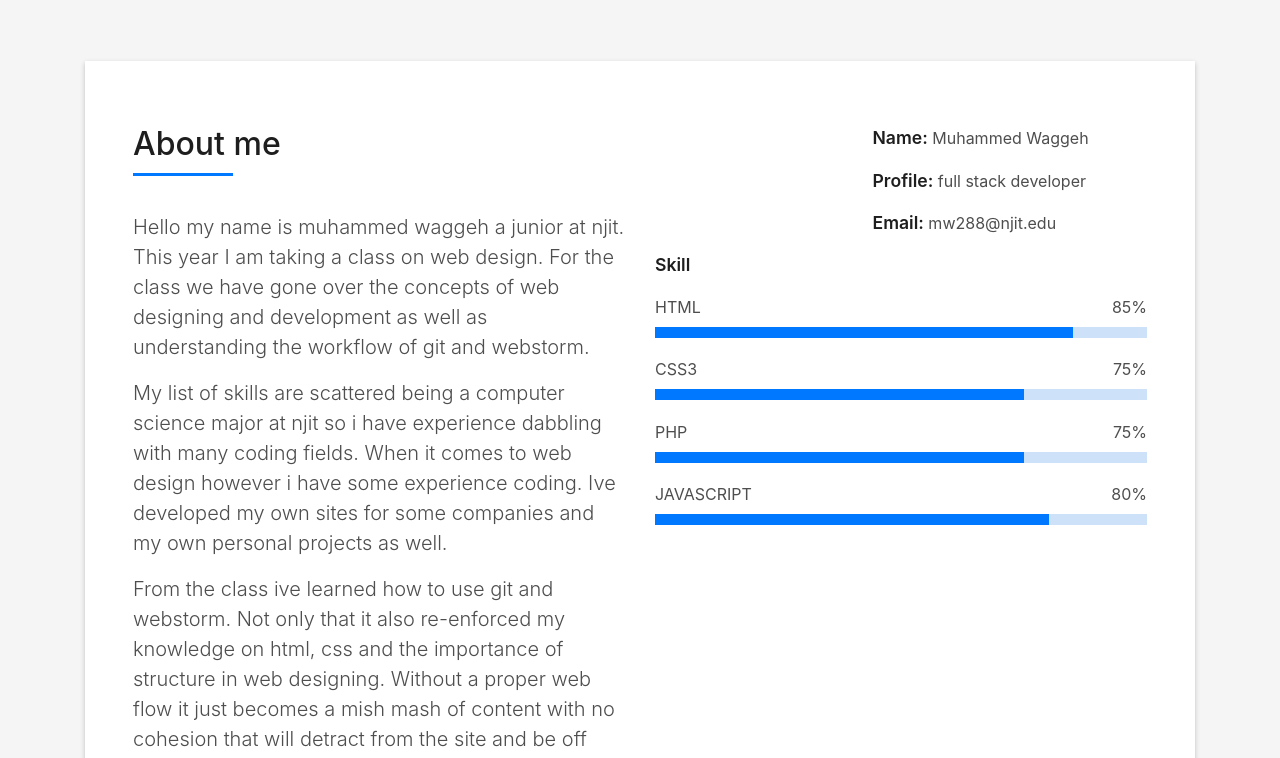
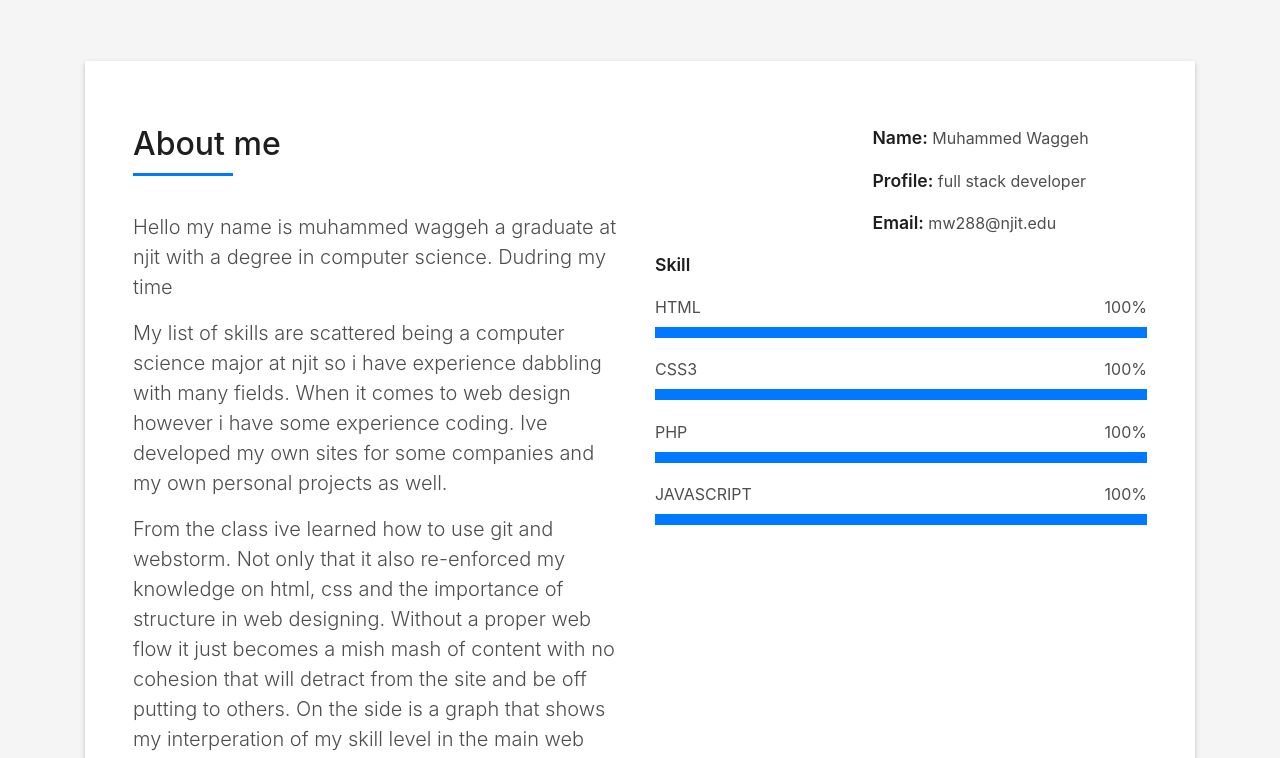
Before and after one commit to mwagg22/mwagg22.github.io, a plain HTML site: page index.html in a window 1280 px wide. Shown: the part 1277-2035 px from the top of the page. Drawn offline with Linux system fonts and the light colour scheme; files whose address does not match are found by name.

Commit message:
Update index.html

```diff
--- a/index.html
+++ b/index.html
@@ -60,7 +60,7 @@
         <div class="container">
           <!--<p class="display-6 color-d">Hello, world!</p>-->
           <h1 class="intro-title mb-4">I am Muhammed Waggeh</h1>
-          <p class="intro-subtitle"><span class="text-slider-items">Student,Web Developer,Web Designer,Frontend Developer,Graphic Designer</span><strong class="text-slider"></strong></p>
+          <p class="intro-subtitle"><span class="text-slider-items">Computer Science,Web Developer,Web Designer,Frontend Developer,Graphic Designer,Game Developer</span><strong class="text-slider"></strong></p>
           <!-- <p class="pt-3"><a class="btn btn-primary btn js-scroll px-4" href="#about" role="button">Learn More</a></p> -->
         </div>
       </div>
@@ -144,13 +144,11 @@
                     </h5>
                   </div>
                   <p class="lead">
-                    Hello my name is muhammed waggeh a junior at njit. This year I am taking a class on web design.
-					For the class we have gone over the concepts of web designing and development as well as
-					understanding the workflow of git and webstorm.
+                    Hello my name is muhammed waggeh a graduate at njit with a degree in computer science. Dudring my time
                   </p>
                   <p class="lead">
                     My list of skills are scattered being a computer science major at njit so i have experience
-					dabbling with many coding fields. When it comes to web design however i have some experience
+					dabbling with many fields. When it comes to web design however i have some experience
 					coding. Ive developed my own sites for some companies and my own personal projects as well.
                   </p>
                   <p class="lead">
@@ -180,24 +178,24 @@
                 </div>
                 <div class="skill-mf">
                   <p class="title-s">Skill</p>
-                  <span>HTML</span> <span class="pull-right">85%</span>
+                  <span>HTML</span> <span class="pull-right">100%</span>
                   <div class="progress">
-                    <div class="progress-bar" role="progressbar" style="width: 85%;" aria-valuenow="85" aria-valuemin="0"
+                    <div class="progress-bar" role="progressbar" style="width: 100%;" aria-valuenow="100" aria-valuemin="0"
                       aria-valuemax="100"></div>
                   </div>
-                  <span>CSS3</span> <span class="pull-right">75%</span>
+                  <span>CSS3</span> <span class="pull-right">100%</span>
                   <div class="progress">
-                    <div class="progress-bar" role="progressbar" style="width: 75%" aria-valuenow="75" aria-valuemin="0"
+                    <div class="progress-bar" role="progressbar" style="width: 100%" aria-valuenow="100" aria-valuemin="0"
                       aria-valuemax="100"></div>
                   </div>
-                  <span>PHP</span> <span class="pull-right">75%</span>
+                  <span>PHP</span> <span class="pull-right">100%</span>
                   <div class="progress">
-                    <div class="progress-bar" role="progressbar" style="width: 75%" aria-valuenow="75" aria-valuemin="0"
+                    <div class="progress-bar" role="progressbar" style="width: 100%" aria-valuenow="100" aria-valuemin="0"
                       aria-valuemax="100"></div>
                   </div>
-                  <span>JAVASCRIPT</span> <span class="pull-right">80%</span>
+                  <span>JAVASCRIPT</span> <span class="pull-right">100%</span>
                   <div class="progress">
-                    <div class="progress-bar" role="progressbar" style="width: 80%" aria-valuenow="80" aria-valuemin="0"
+                    <div class="progress-bar" role="progressbar" style="width: 100%" aria-valuenow="100" aria-valuemin="0"
                       aria-valuemax="100"></div>
                   </div>
                 </div>
```
